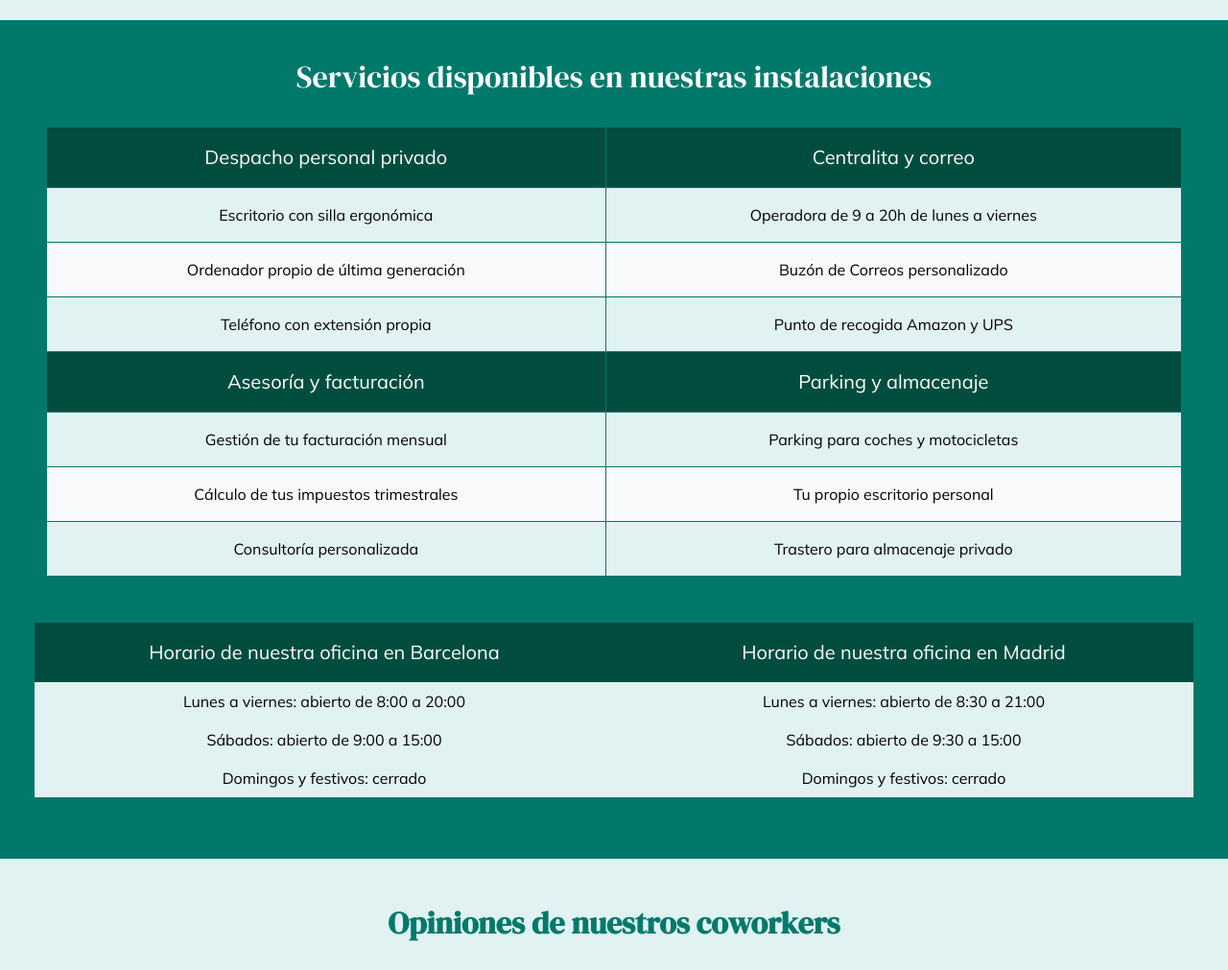
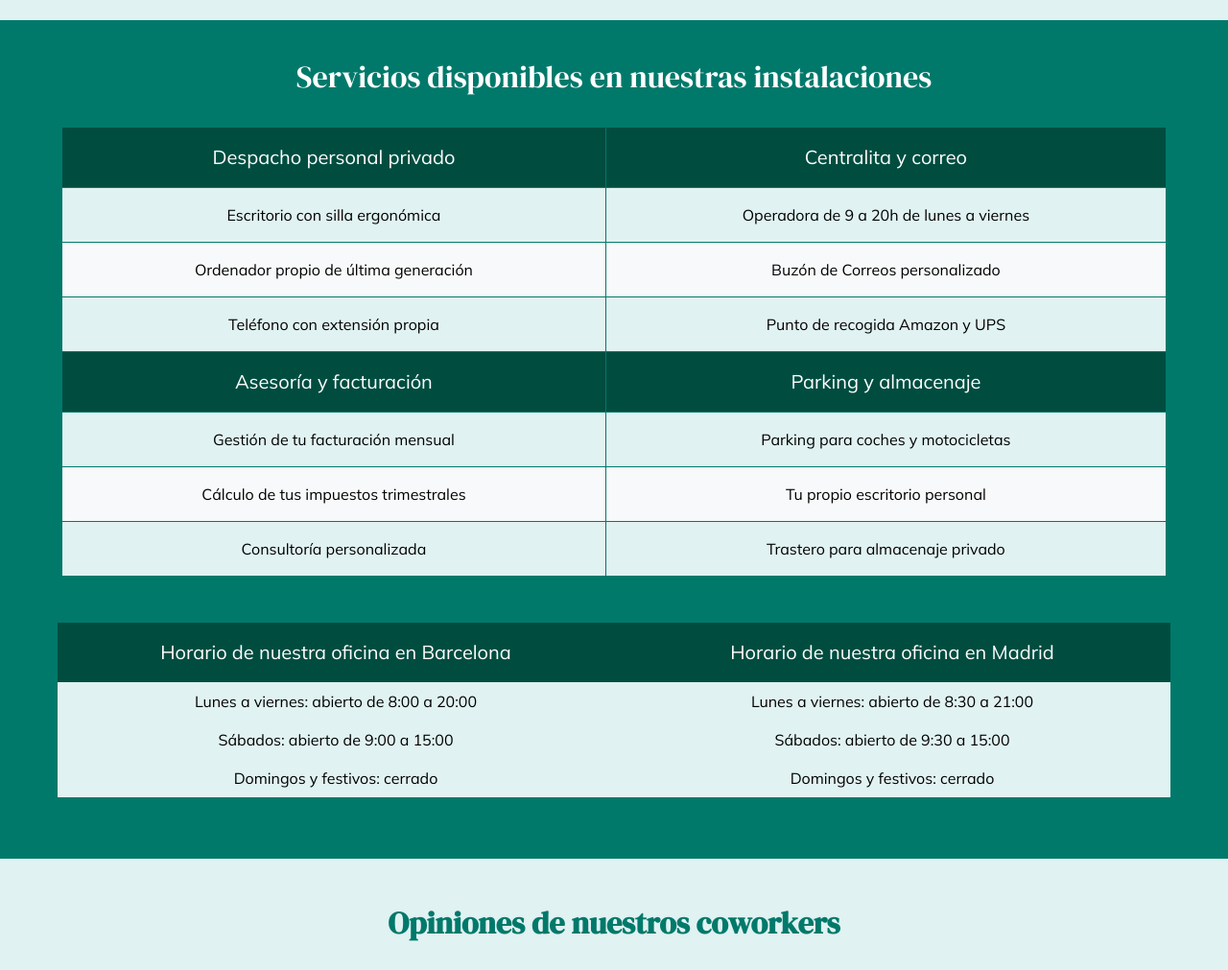
Before and after one commit to chemasb24/coworking-land2, a website: page index.html in a window 1280 px wide. Shown: the part 1800-2811 px from the top of the page at 96% size. Drawn offline with nearby package versions, Linux system fonts and the light colour scheme.

```diff
--- a/index.html
+++ b/index.html
@@ -161,7 +161,7 @@
             <!-- Servicios -->
             <section class="container-fluid text-bg-clmedium g-0 my-3 px-5 pb-5 pt-3" id="servicios">
                 <h2 class="py-3 my-2">Servicios disponibles en nuestras instalaciones</h2>
-                <div id="tabla-servicios" class="mb-3">
+                <div id="tabla-servicios" class="mb-3 px-3">
                     <table class="table table-bordered border border-clmedium mt-3 mb-5">
                         <tbody>
                             <tr>
@@ -199,7 +199,7 @@
                         </tbody>
                     </table>
                 </div>
-                <div class="row p-0 mb-3">
+                <div class="row px-4 mb-3">
                     <div class="col-md-6 p-0 m-0">
                         <ul class="list-group rounded-0">
                             <li class="list-group-item list-group-item-action active text-bg-cldark fs-5 py-3 border-0">Horario de nuestra oficina en Barcelona</li>
```
